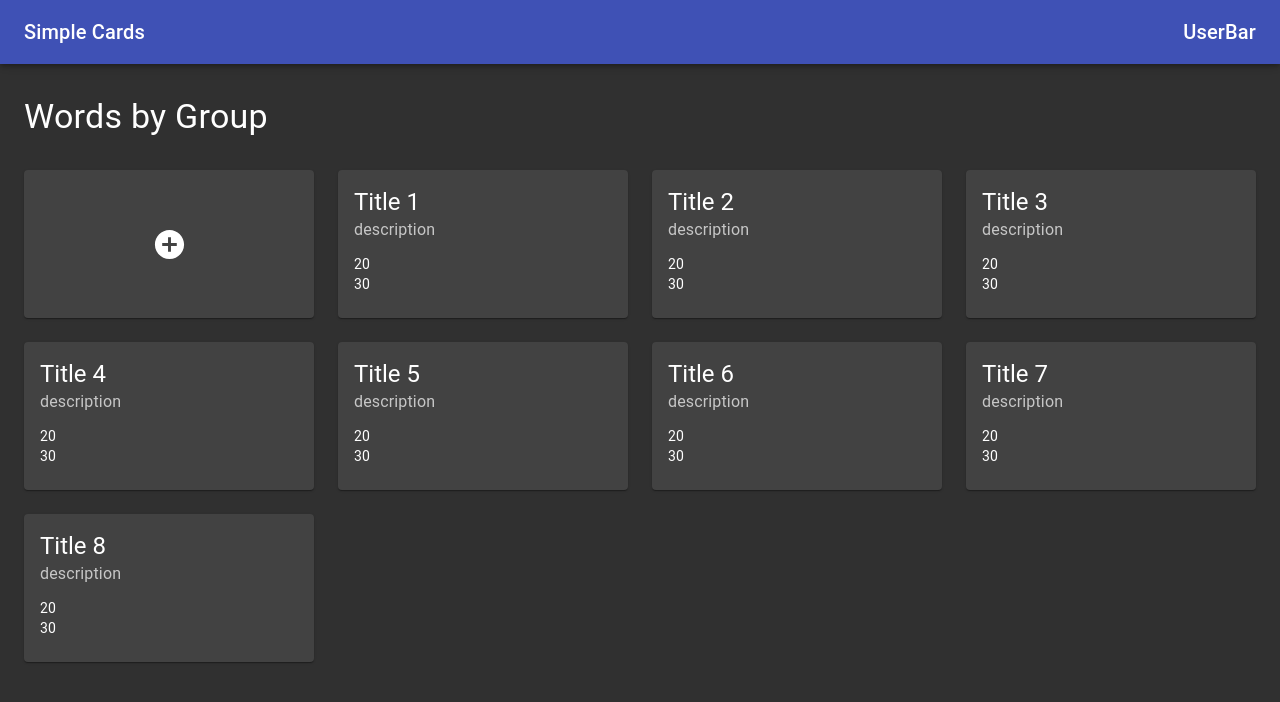
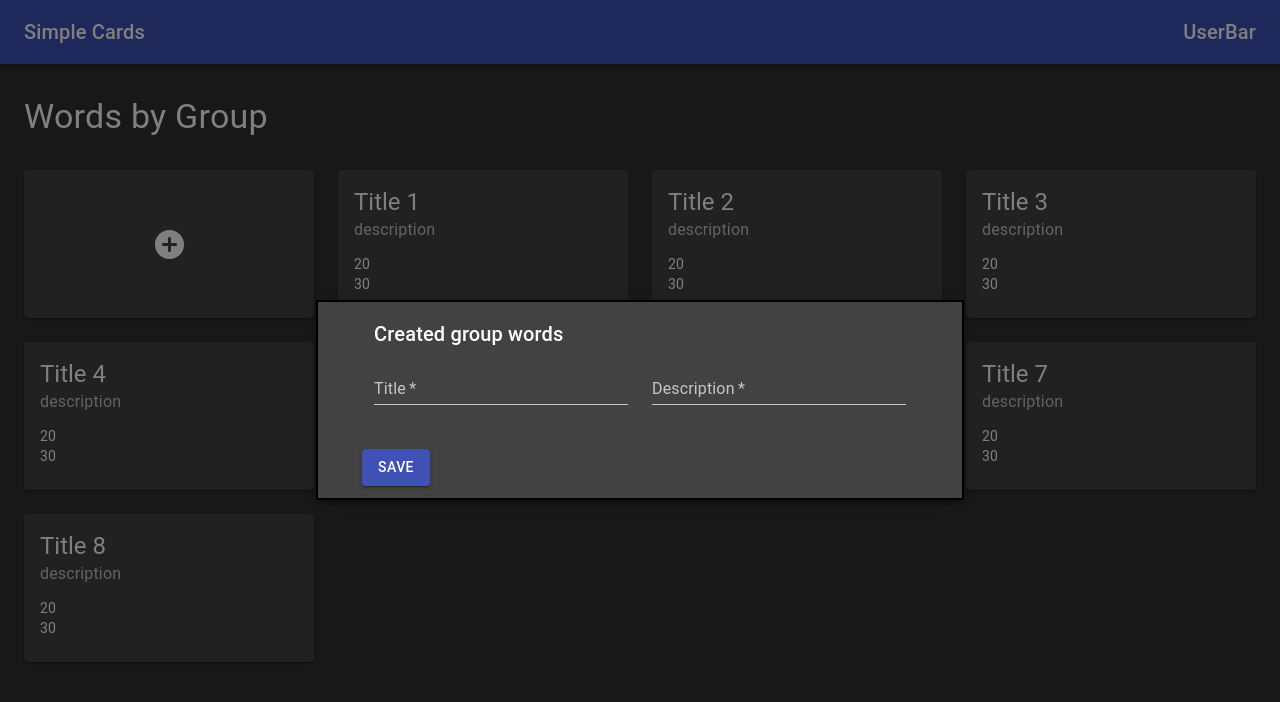
Before and after one commit to exbtrg/simple-card, a React (Create React App) app: page /added-cards in a window 1280 px wide. Both pictures are taken after a click on the button 169 px from the left and 244 px from the top of the page. Shown: the top 702 px of the page. Built offline with nearby package versions, Linux system fonts and the light colour scheme.

Commit message:
add modal

```diff
--- a/src/components/AddCard/AddCard.jsx
+++ b/src/components/AddCard/AddCard.jsx
@@ -1,25 +1,51 @@
 import React from 'react'
-import { func } from 'prop-types'
+import { node } from 'prop-types'
 import { Paper, ButtonBase } from '@material-ui/core'
 import useStyles from './styles'
 import AddCircleIcon from '@material-ui/icons/AddCircle'
+import Modal from '@material-ui/core/Modal'
+import Backdrop from '@material-ui/core/Backdrop'
+import Fade from '@material-ui/core/Fade'
 
-export default function CardAdd({ onClick }) {
+export default function AddCard({ children }) {
   const classes = useStyles()
+  const [open, setOpen] = React.useState(false)
+
+  const handleOpen = () => {
+    setOpen(true)
+  }
+
+  const handleClose = () => {
+    setOpen(false)
+  }
 
   return (
-    <ButtonBase onClick={onClick} className={classes.root}>
-      <Paper className={classes.paper}>
-        <AddCircleIcon fontSize="large" />
-      </Paper>
-    </ButtonBase>
+    <div className={classes.root}>
+      <ButtonBase onClick={handleOpen} className={classes.button}>
+        <Paper className={classes.paper}>
+          <AddCircleIcon fontSize="large" />
+        </Paper>
+      </ButtonBase>
+      <Modal
+        aria-labelledby="transition-modal-title"
+        aria-describedby="transition-modal-description"
+        className={classes.modal}
+        open={open}
+        onClose={handleClose}
+        closeAfterTransition
+        BackdropComponent={Backdrop}
+        BackdropProps={{
+          timeout: 500,
+        }}
+      >
+        <Fade in={open}>
+          <div className={classes.paperModal}>{children}</div>
+        </Fade>
+      </Modal>
+    </div>
   )
 }
 
-CardAdd.defaultProps = {
-  onClick: () => {},
+AddCard.propTypes = {
+  children: node,
 }
-
-CardAdd.propTypes = {
-  onClick: func,
-}
--- a/src/components/AddCard/styles.js
+++ b/src/components/AddCard/styles.js
@@ -1,6 +1,6 @@
 import { makeStyles, createStyles } from '@material-ui/core/styles'
 
-const useStyles = makeStyles(({ palette, shadows }) => {
+const useStyles = makeStyles(({ palette, shadows, spacing }) => {
   const fullSize = {
     width: '100%',
     height: '100%',
@@ -8,6 +8,9 @@ const useStyles = makeStyles(({ palette, shadows }) => {
 
   return createStyles({
     root: {
+      ...fullSize,
+    },
+    button: {
       ...fullSize,
       '&:hover': {
         backgroundColor: `${palette.action.hover}`,
@@ -23,11 +26,17 @@ const useStyles = makeStyles(({ palette, shadows }) => {
       alignItems: 'center',
       justifyContent: 'center',
     },
-    // icon: {
-    //   '&:hover': {
-    //     fill: `${palette.success.dark}`,
-    //   },
-    // },
+    modal: {
+      display: 'flex',
+      alignItems: 'center',
+      justifyContent: 'center',
+    },
+    paperModal: {
+      backgroundColor: palette.background.paper,
+      border: '2px solid #000',
+      boxShadow: shadows[5],
+      padding: spacing(2, 4, 3),
+    },
   })
 })
 
--- a/src/components/CardGrid/CardGrid.jsx
+++ b/src/components/CardGrid/CardGrid.jsx
@@ -5,6 +5,7 @@ import { Grid, Container, Box, Button, Typography } from '@material-ui/core'
 import AddCard from '../AddCard'
 import { dataGroup } from '../../services/dummyData'
 import ArrowBackIcon from '@material-ui/icons/ArrowBack'
+import GroupForm from '../GroupForm'
 
 const CardGrid = ({ cardAddHandler, cardList, component, match, history }) => {
   const CardComponent = component
@@ -41,7 +42,9 @@ const CardGrid = ({ cardAddHandler, cardList, component, match, history }) => {
 
         <Grid container spacing={3}>
           <Grid item xs={12} sm={6} md={4} lg={3}>
-            <AddCard onClick={cardAddHandler} />
+            <AddCard onClick={cardAddHandler}>
+              {isWordsPage ? <GroupForm /> : <GroupForm />}
+            </AddCard>
           </Grid>
 
           {cardList.map((data) => (
--- /dev/null
+++ b/src/components/GroupForm/GroupForm.js
@@ -0,0 +1,49 @@
+import React from 'react'
+import {
+  Container,
+  Grid,
+  Box,
+  Typography,
+  TextField,
+  Button,
+} from '@material-ui/core'
+
+export default function AddressForm() {
+  return (
+    <Container maxWidth="sm">
+      <Typography variant="h6" gutterBottom>
+        Created group words
+      </Typography>
+
+      <Grid container spacing={3}>
+        <Grid item xs={12} sm={6}>
+          <TextField
+            required
+            id="title"
+            name="title"
+            label="Title"
+            fullWidth
+            autoComplete="off"
+          />
+        </Grid>
+
+        <Grid item xs={12} sm={6}>
+          <TextField
+            required
+            id="description"
+            name="description"
+            label="Description"
+            fullWidth
+            autoComplete="off"
+          />
+        </Grid>
+
+        <Box mt={4}>
+          <Button type="submit" color="primary" variant="contained">
+            Save
+          </Button>
+        </Box>
+      </Grid>
+    </Container>
+  )
+}
--- /dev/null
+++ b/src/components/GroupForm/index.js
@@ -0,0 +1 @@
+export { default } from './GroupForm'
--- a/src/index.js
+++ b/src/index.js
@@ -3,12 +3,7 @@ import ReactDOM from 'react-dom'
 import App from './App'
 import * as serviceWorker from './serviceWorker'
 
-ReactDOM.render(
-  <React.StrictMode>
-    <App />
-  </React.StrictMode>,
-  document.getElementById('root')
-)
+ReactDOM.render(<App />, document.getElementById('root'))
 
 // If you want your app to work offline and load faster, you can change
 // unregister() to register() below. Note this comes with some pitfalls.
```
